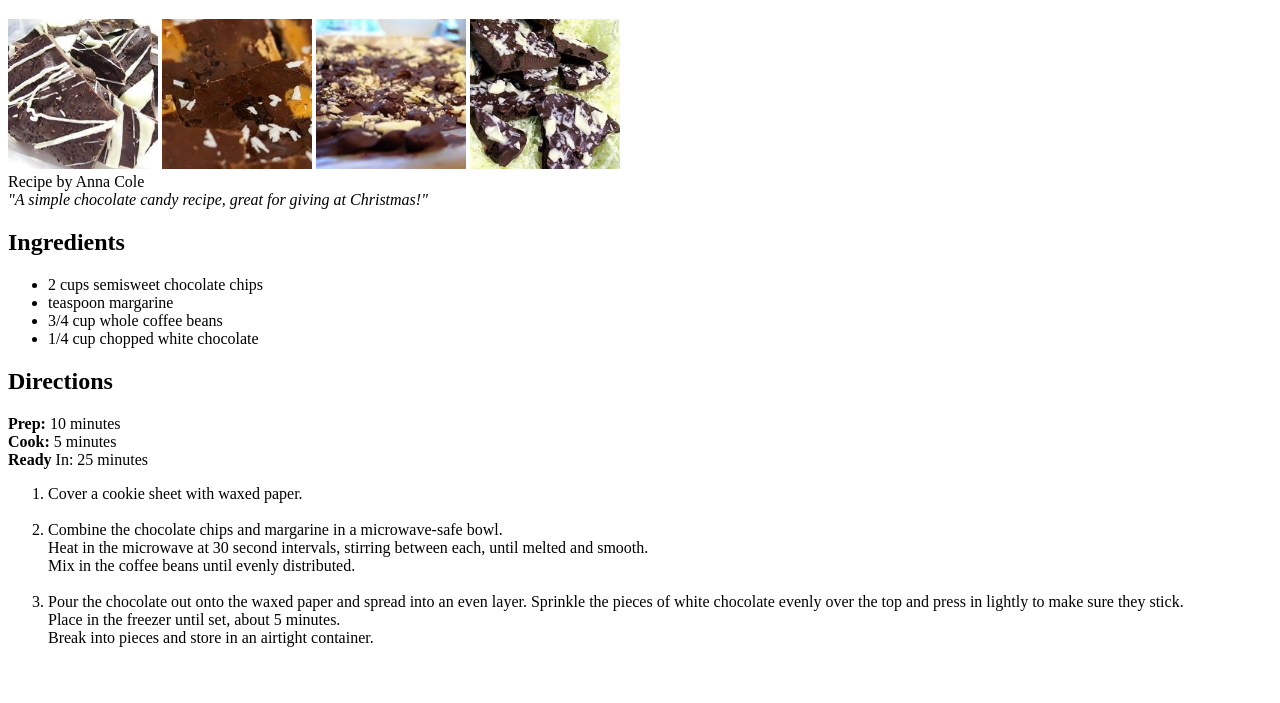
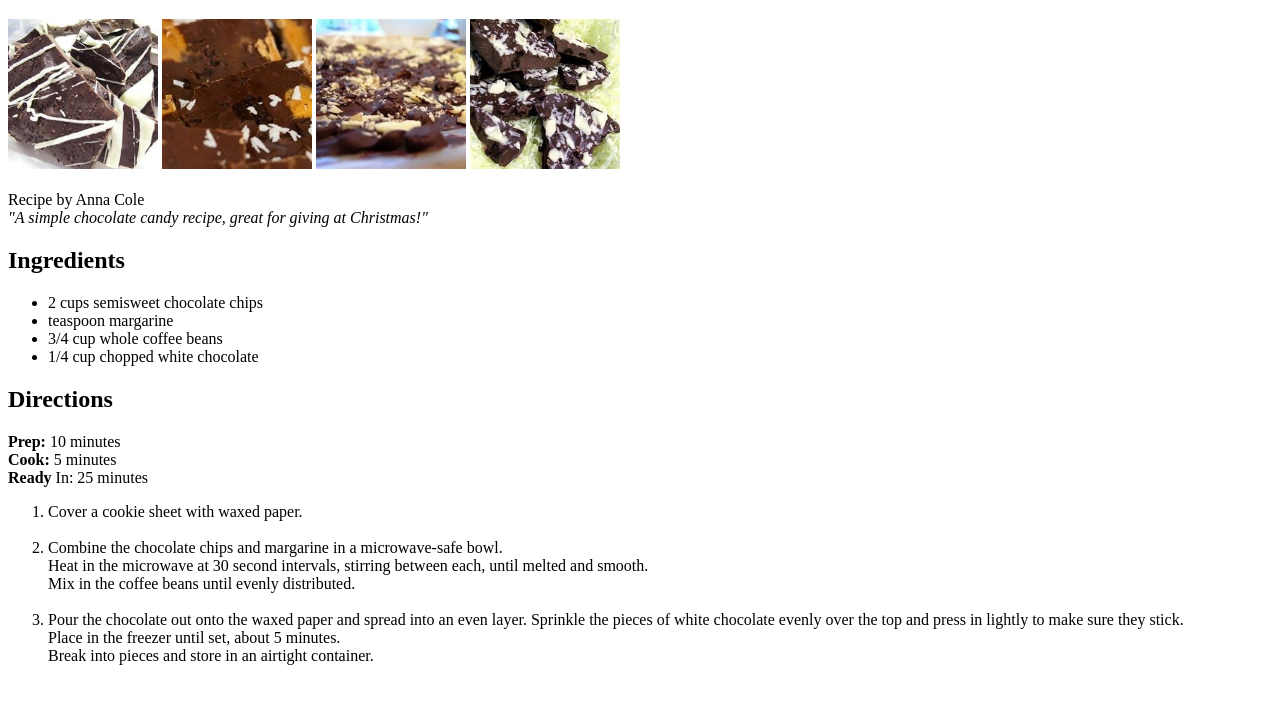
Before and after one commit to KTProg-2024/recipe-Tjnickersonkeefe, a plain HTML site: page index.html in a window 1280 px wide. Shown: the part 61-764 px from the top of the page. Drawn offline with Linux system fonts and the light colour scheme.

Commit message:
Added a 2nd linebreak after the images

```diff
--- a/index.html
+++ b/index.html
@@ -7,7 +7,7 @@
     <body>
 	    <h1>
 Espresso Bark</h1>
-		<img src="Candy1.jpg" width="150" height="150"> <img src="Candy2.jpg" width="150" height="150"> <img src="Candy3.jpg" width="150" height="150"> <img src="Candy4.jpg" width="150" height="150"><br>
+		<img src="Candy1.jpg" width="150" height="150"> <img src="Candy2.jpg" width="150" height="150"> <img src="Candy3.jpg" width="150" height="150"> <img src="Candy4.jpg" width="150" height="150"><br><br>
 Recipe by Anna Cole<br>
 <i>"A simple chocolate candy recipe, great for giving at Christmas!"</i><br>
 
```
